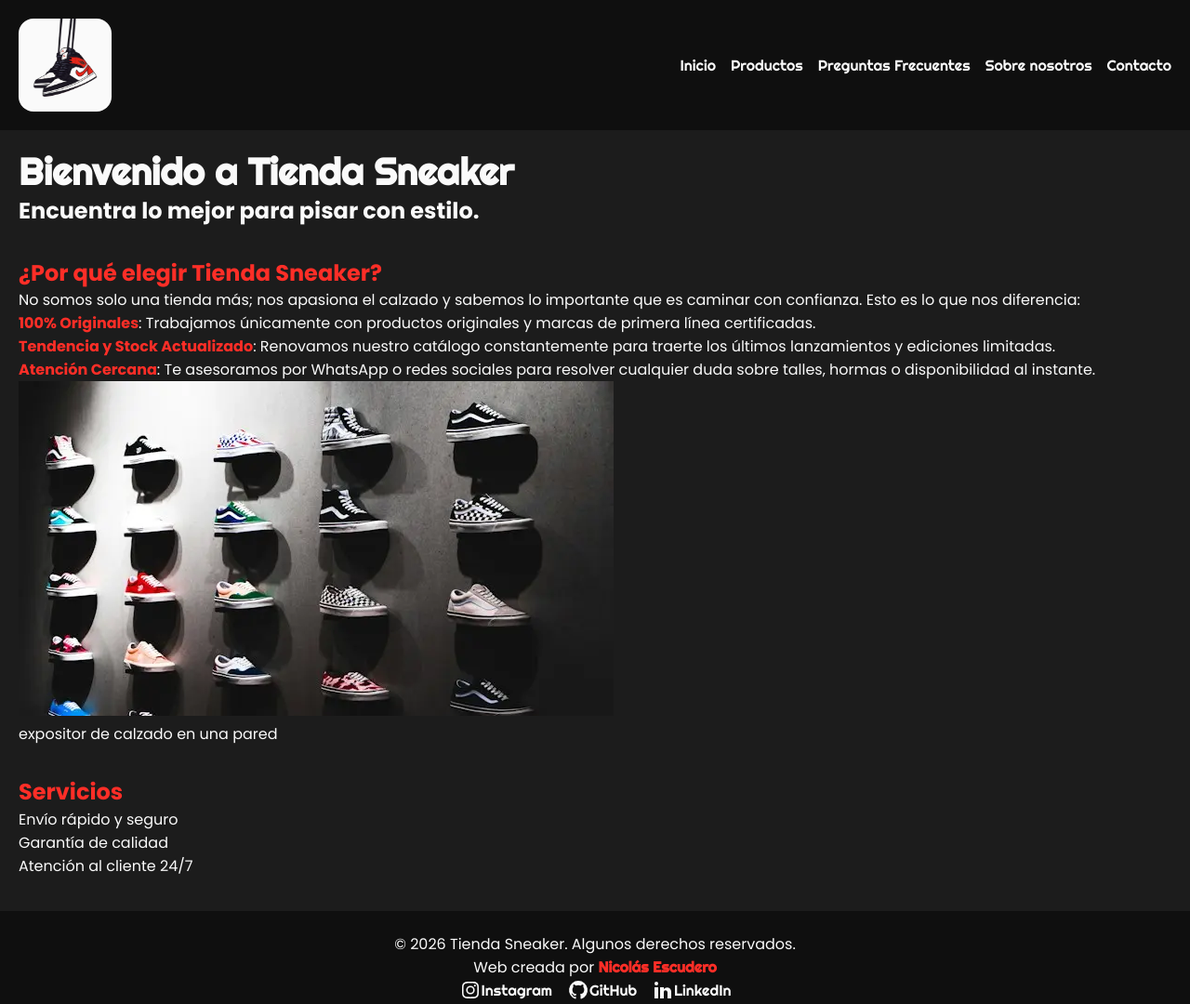
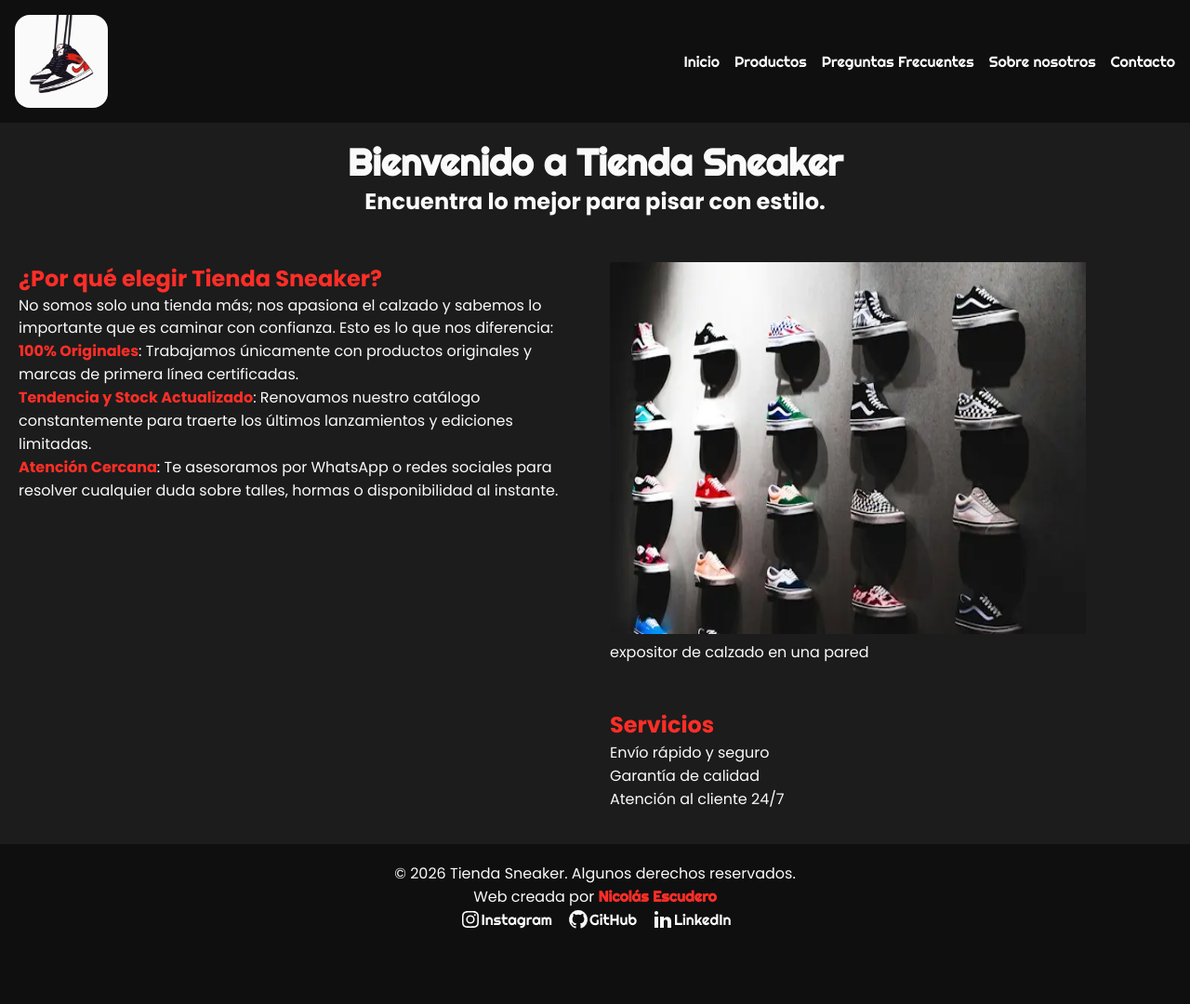
Before and after one commit to Nico-escudero/TiendaSneaker, a plain HTML site: page index.html in a window 1280 px wide. Shown: the whole page at 93% size. After the commit the page ends 1021 px from the top, so only its background shows below. Drawn offline with Linux system fonts and the light colour scheme.

Commit message:
Entrega 4 - CSS Grid y Media Queries

```diff
--- a/index.html
+++ b/index.html
@@ -26,13 +26,13 @@
         </nav>
     </header>
 
-    <main class="main">
-        <section>
+    <main class="main mainIndex">
+        <section class="tituloPrincipal">
             <h1 class="h1">Bienvenido a Tienda Sneaker</h1>
             <h2>Encuentra lo mejor para pisar con estilo.</h2>
         </section>
 
-        <section>
+        <section class="beneficios">
             <h2 class="importante">¿Por qué elegir Tienda Sneaker?</h2>
             <p class="p">No somos solo una tienda más; nos apasiona el calzado y sabemos lo importante que es caminar
                 con
@@ -53,14 +53,14 @@
                     talles, hormas o
                     disponibilidad al instante.</li>
             </ul>
+        </section>
+        <section class="imgPrincipal">
             <figure>
-                <img src="assets/paredZapatillas.webp" alt="exhibición de calzado" />
+                <img class="imgIndex" src="assets/paredZapatillas.webp" alt="exhibición de calzado" />
                 <figcaption>expositor de calzado en una pared</figcaption>
             </figure>
-
         </section>
-
-        <section>
+        <section class="servicios">
             <h2 class="importante">Servicios</h2>
             <ul>
                 <li>Envío rápido y seguro</li>
--- a/styles/styles.css
+++ b/styles/styles.css
@@ -16,6 +16,7 @@
     font-style: normal;
     margin: 0;
     padding: 0;
+    box-sizing: border-box;
 }
 
 /* Estilos generales de la página */
@@ -31,15 +32,79 @@ body {
     font-weight: 700;
 }
 
-
 .p {
     font-size: 1rem;
     font-weight: 400;
     line-height: 1.5;
 }
 
+/* Para destacar con el color acento */
+.importante {
+    font-weight: bold;
+    color: var(--color-acento);
+}
+
+/* Para dar un sombreado a los elementos */
+.sombra {
+    box-shadow: 0 4px 6px rgba(0, 0, 0, 0.1);
+}
+
+/* Cambiamos el fondo para el header y el footer */
+.header,
+.footer {
+    background-color: var(--color-secundario);
+}
+
+/* unimos header, main y footer para darles a todos el mismo estilo, para no repetir codigo */
+.footer,
+.main {
+    padding: 20px;
+}
+
+.main {
+    background-color: var(--color-primario);
+    display: grid;
+    grid-template-columns: 100%;
+    gap: 1.5rem;
+    padding-top: 330px;
+    justify-items: center;
+}
+
+/* Footer */
+.footer {
+    display: flex;
+    flex-direction: column;
+    justify-content: center;
+    text-align: center;
+}
+
+.redes {
+    display: flex;
+    justify-content: center;
+    gap: 1rem;
+}
+
+.redes a {
+    display: flex;
+    align-items: center;
+}
+
+.header {
+    display: flex;
+    flex-direction: column;
+    align-items: center;
+    position: fixed;
+    top: 0;
+    width: 100%;
+    padding: 1rem;
+    z-index: 1000;
+    /* Para que el header siempre esté por encima */
+}
+
+/* Estilo para el nav */
 nav ul {
     display: flex;
+    flex-direction: column;
     align-items: center;
     gap: 1rem;
 }
@@ -55,67 +120,6 @@ a {
     color: var(--color-terciario);
 }
 
-/* Para destacar con el color acento */
-.importante {
-    font-weight: bold;
-    color: var(--color-acento);
-}
-
-/* Para dar un sombreado a los elementos */
-.sombra {
-    box-shadow: 0 4px 6px rgba(0, 0, 0, 0.1);
-}
-
-
-/* unimos header, main y footer para darles a todos el mismo estilo, para no repetir codigo */
-.header,
-.footer,
-.main {
-    padding: 20px;
-}
-
-/* Cambiamos el fondo para el header y el footer */
-.header,
-.footer {
-    background-color: var(--color-secundario);
-
-}
-
-/* Main */
-.main {
-    background-color: var(--color-primario);
-    display: flex;
-    flex-direction: column;
-    gap: 1rem;
-}
-
-/* Footer */
-.footer {
-    display: flex;
-    flex-direction: column;
-    justify-content: center;
-    text-align: center;
-    height: 10vh;
-}
-
-.redes {
-    display: flex;
-    justify-content: center;
-    gap: 1rem;
-}
-
-.redes a {
-    display: flex;
-    align-items: center;
-}
-
-.header {
-    display: flex;
-    justify-content: space-between;
-    align-items: center;
-}
-
-/* Estilo para el nav */
 /* le damos un fondo al logo del nav para distinguirlo*/
 .logo {
     width: 100px;
@@ -125,7 +129,7 @@ a {
     text-align: center;
 }
 
-/* Tamaño del logo */
+/* Tamaño del logo */
 .logo img {
     width: 70%;
     height: 100%;
@@ -134,17 +138,19 @@ a {
 /* Estilo para las secciones */
 section {
     margin-bottom: 1rem;
+    width: 100%;
+    /* Ocupan todo el ancho disponible en móvil */
 }
 
 /* Clase para darle un fondo al formulario */
 .formulario {
     display: flex;
     flex-direction: column;
+    width: 90vw;
     gap: 1rem;
     background-color: var(--color-terciario);
     color: var(--color-secundario);
     padding: 2rem;
-    margin: 0 10vh 0 10vh;
     border-radius: 1rem;
 }
 
@@ -160,7 +166,7 @@ section {
     color: var(--color-secundario);
 }
 
-/* Le damos estilo un estilo distino al boton del formulario para dar contraste */
+/* Le damos un estilo distinto al boton del formulario para dar contraste */
 .boton {
     background-color: #a51b17;
     border: none;
@@ -199,3 +205,118 @@ section {
     flex-wrap: wrap;
     justify-content: center;
 }
+
+.imgIndex,
+.imgFaq,
+.imgSobreNosotros,
+.imgContacto {
+    width: 90vw;
+}
+
+@media (min-width: 1024px) {
+    .header {
+        flex-direction: row;
+        justify-content: space-between;
+    }
+
+    nav ul {
+        flex-direction: row;
+    }
+
+    .main {
+        padding-top: 150px;
+    }
+
+    .mainIndex,
+    .mainFaq,
+    .mainContacto {
+        display: grid;
+        grid-template-columns: repeat(2, 1fr);
+        grid-template-rows: auto auto auto;
+        gap: 2rem;
+    }
+
+    /* grid para el index */
+    .mainIndex {
+        grid-template-areas:
+            "titulo    titulo"
+            "beneficios imagen"
+            "beneficios servicios";
+    }
+
+    .tituloPrincipal {
+        text-align: center;
+        grid-area: titulo;
+    }
+
+    .beneficios {
+        grid-area: beneficios;
+    }
+
+    .imgPrincipal {
+        grid-area: imagen;
+    }
+
+    .servicios {
+        grid-area: servicios;
+    }
+
+    /* grid para las FAQ */
+    .mainFaq {
+        grid-template-areas:
+            "titulo    titulo"
+            "preguntaPrincipal preguntaSecundaria"
+            "preguntaTerciaria preguntaCuaternaria";
+    }
+
+    .tituloFaq {
+        grid-area: titulo;
+        text-align: center;
+    }
+
+    .preguntaPrincipal {
+        grid-area: preguntaPrincipal;
+    }
+
+    .preguntaSecundaria {
+        grid-area: preguntaSecundaria;
+    }
+
+    .preguntaTerciaria {
+        grid-area: preguntaTerciaria;
+    }
+
+    .preguntaCuaternaria {
+        grid-area: preguntaCuaternaria;
+    }
+
+    /* grid para contacto */
+    .mainContacto {
+        grid-template-areas:
+            "titulo    titulo"
+            "formulario contacto"
+            "formulario contacto";
+    }
+
+    .tituloContacto {
+        grid-area: titulo;
+        text-align: center;
+    }
+
+    .formulario {
+        width: 35vw;
+        grid-area: formulario;
+    }
+
+    .contacto {
+        grid-area: contacto;
+    }
+
+    .imgIndex,
+    .imgFaq,
+    .imgSobreNosotros,
+    .imgContacto {
+        width: 40vw;
+        height: 50vh;
+    }
+}
```
Also changed, not shown: pages/contacto.html (+4 -4 lines), pages/faq.html (+7 -7 lines), pages/sobrenosotros.html (+2 -1 lines).
